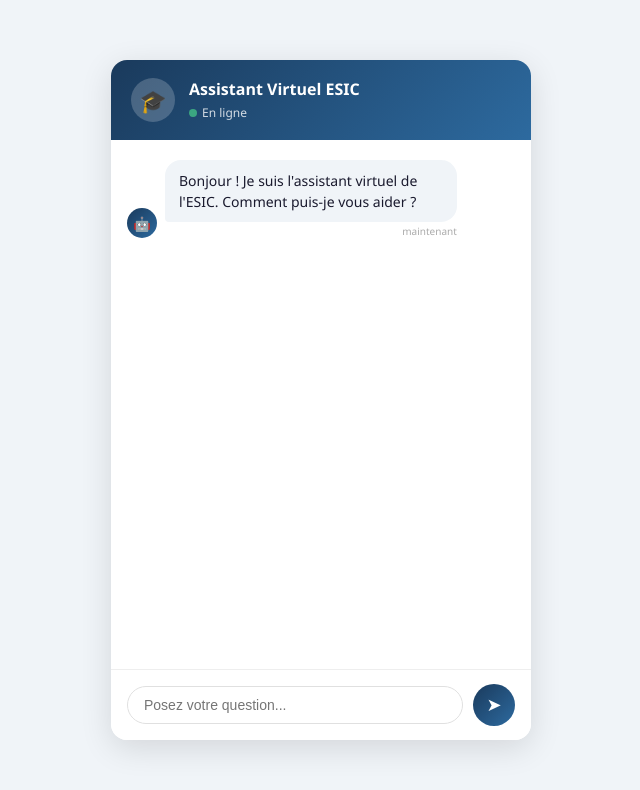
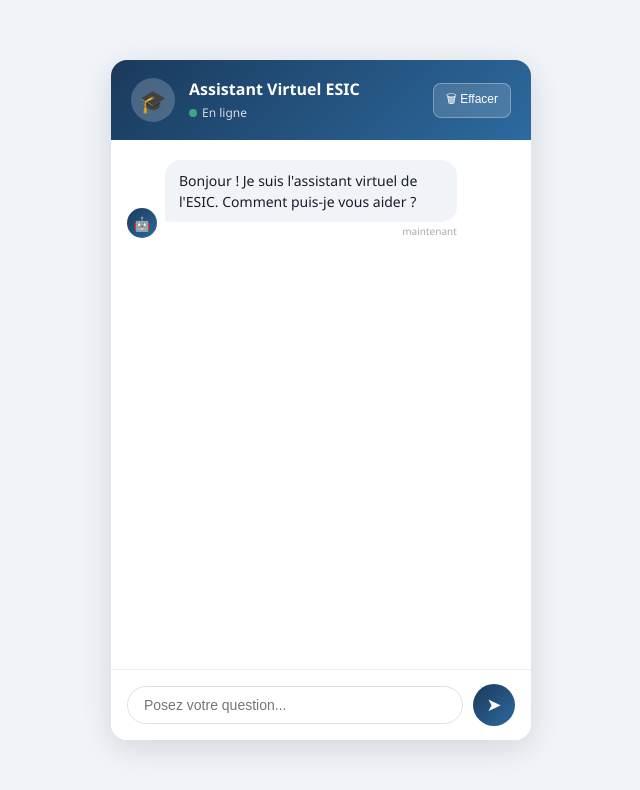
Before and after one commit to ayaelmohdi/Assistant_Virtuel_ESIC, a plain HTML site: page static/index.html in a window 1280 px wide. Shown: the whole page, without its empty margins (319-959 px from the left). Drawn offline with Linux system fonts and the light colour scheme.

Commit message:
feat: ajout bouton Effacer la conversation

```diff
--- a/static/index.html
+++ b/static/index.html
@@ -68,6 +68,21 @@
       display: inline-block;
       margin-right: 5px;
     }
+
+    .clear-btn {
+      margin-left: auto;
+      background: rgba(255,255,255,0.15);
+      border: 1px solid rgba(255,255,255,0.3);
+      color: #fff;
+      border-radius: 8px;
+      padding: 6px 12px;
+      font-size: 12px;
+      cursor: pointer;
+      transition: background 0.2s;
+      white-space: nowrap;
+    }
+
+    .clear-btn:hover { background: rgba(255,255,255,0.28); }
 
     /* Messages */
     .chat-messages {
@@ -221,6 +236,7 @@
       <h2>Assistant Virtuel ESIC</h2>
       <span><span class="status-dot"></span>En ligne</span>
     </div>
+    <button class="clear-btn" id="clearBtn" title="Effacer la conversation">&#128465; Effacer</button>
   </div>
 
   <div class="chat-messages" id="messages">
@@ -243,6 +259,14 @@
   const messagesEl = document.getElementById('messages');
   const inputEl    = document.getElementById('userInput');
   const sendBtn    = document.getElementById('sendBtn');
+  const clearBtn   = document.getElementById('clearBtn');
+
+  const WELCOME = '<div class="message bot"><div class="bot-avatar">🤖</div><div><div class="bubble">Bonjour ! Je suis l\'assistant virtuel de l\'ESIC. Comment puis-je vous aider ?</div><div class="timestamp">maintenant</div></div></div>';
+
+  clearBtn.addEventListener('click', () => {
+    messagesEl.innerHTML = WELCOME;
+    inputEl.focus();
+  });
 
   function getTime() {
     return new Date().toLocaleTimeString('fr-FR', { hour: '2-digit', minute: '2-digit' });
```
